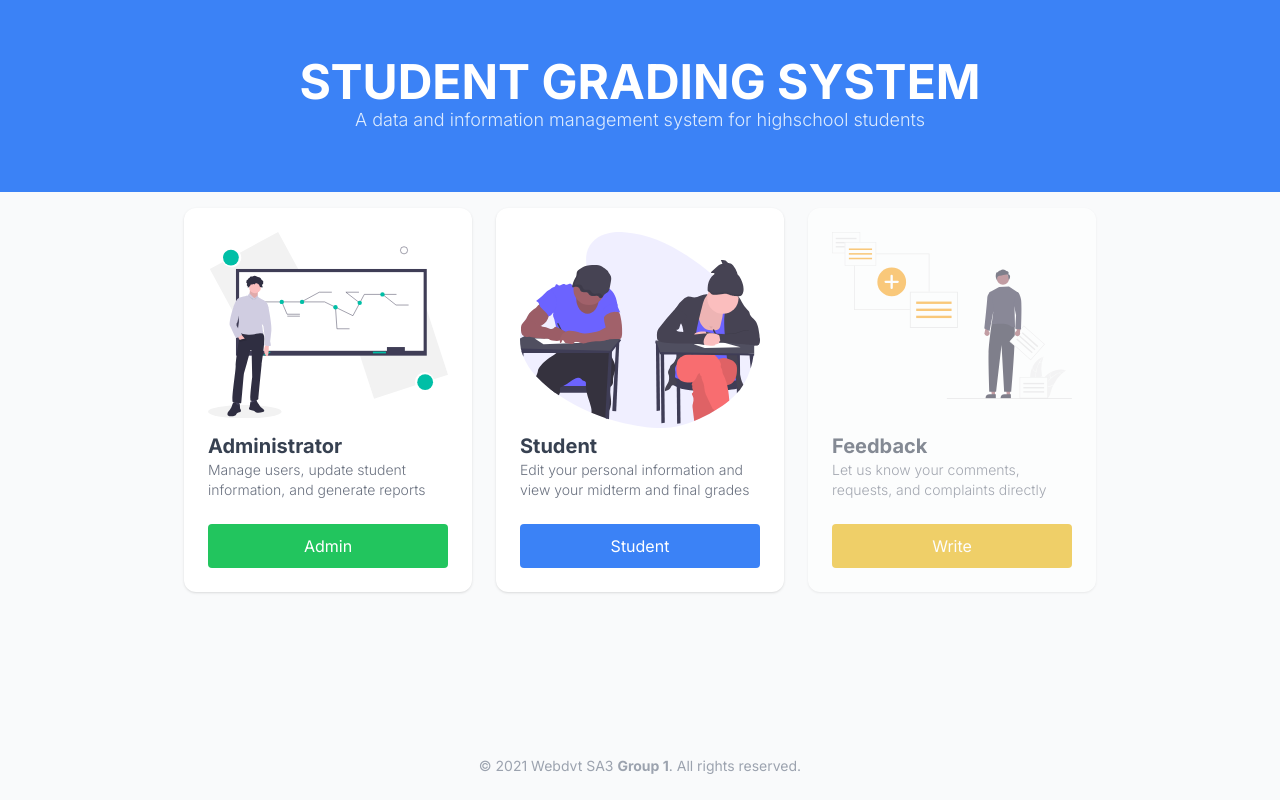
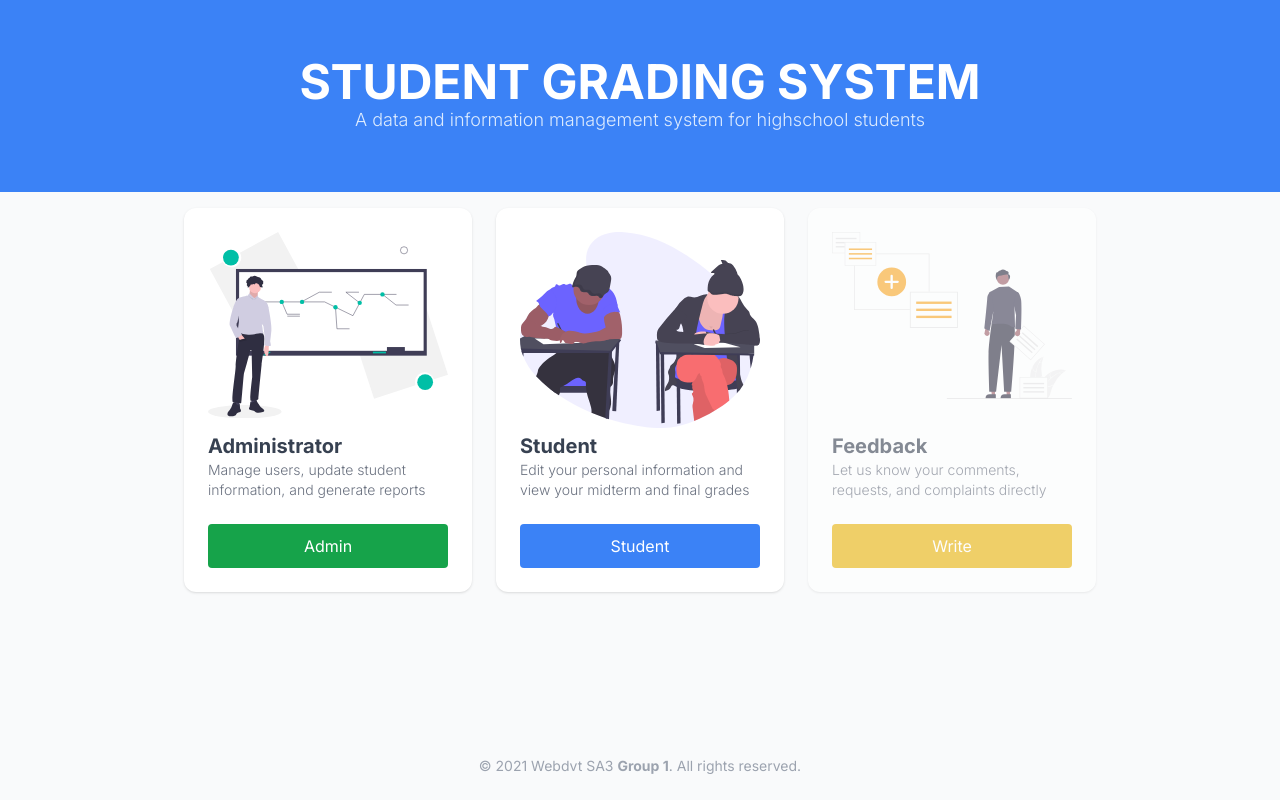
Before and after one commit to lancemartija/Grading-System, a PHP site: page / in a window 1280 px wide. Run offline with PHP 8.4, Linux system fonts and the light colour scheme; style sheets or scripts are compiled from the project's sources.

Commit message:
chore: change admin button colors

```diff
--- a/index.php
+++ b/index.php
@@ -74,7 +74,7 @@
           <h2 class="text-xl font-bold text-gray-700">Administrator</h2>
           <p class="text-sm font-light leading-5 text-gray-500">Manage users, update student information, and generate reports</p>
         </div>
-        <a href="admin/" class="w-full bg-green-500 mr-3 py-2.5 focus:outline-none focus:ring-4 focus:ring-green-500 focus:ring-opacity-50 text-white text-center rounded hover:bg-green-600 transition duration-200">Admin</a>
+        <a href="admin/" class="w-full bg-green-600 mr-3 py-2.5 focus:outline-none focus:ring-4 focus:ring-green-500 focus:ring-opacity-50 text-white text-center rounded hover:bg-green-700 transition duration-200">Admin</a>
       </div>
       <div class="grid grid-cols-1 grid-rows-1 p-6 mr-6 transition duration-300 transform bg-white shadow w-72 h-96 rounded-xl hover:shadow-lg hover:scale-105">
         <svg class="w-full h-auto" data-name="Layer 1" xmlns="http://www.w3.org/2000/svg" viewBox="0 0 982.89 803.03" xmlns:xlink="http://www.w3.org/1999/xlink">
```
